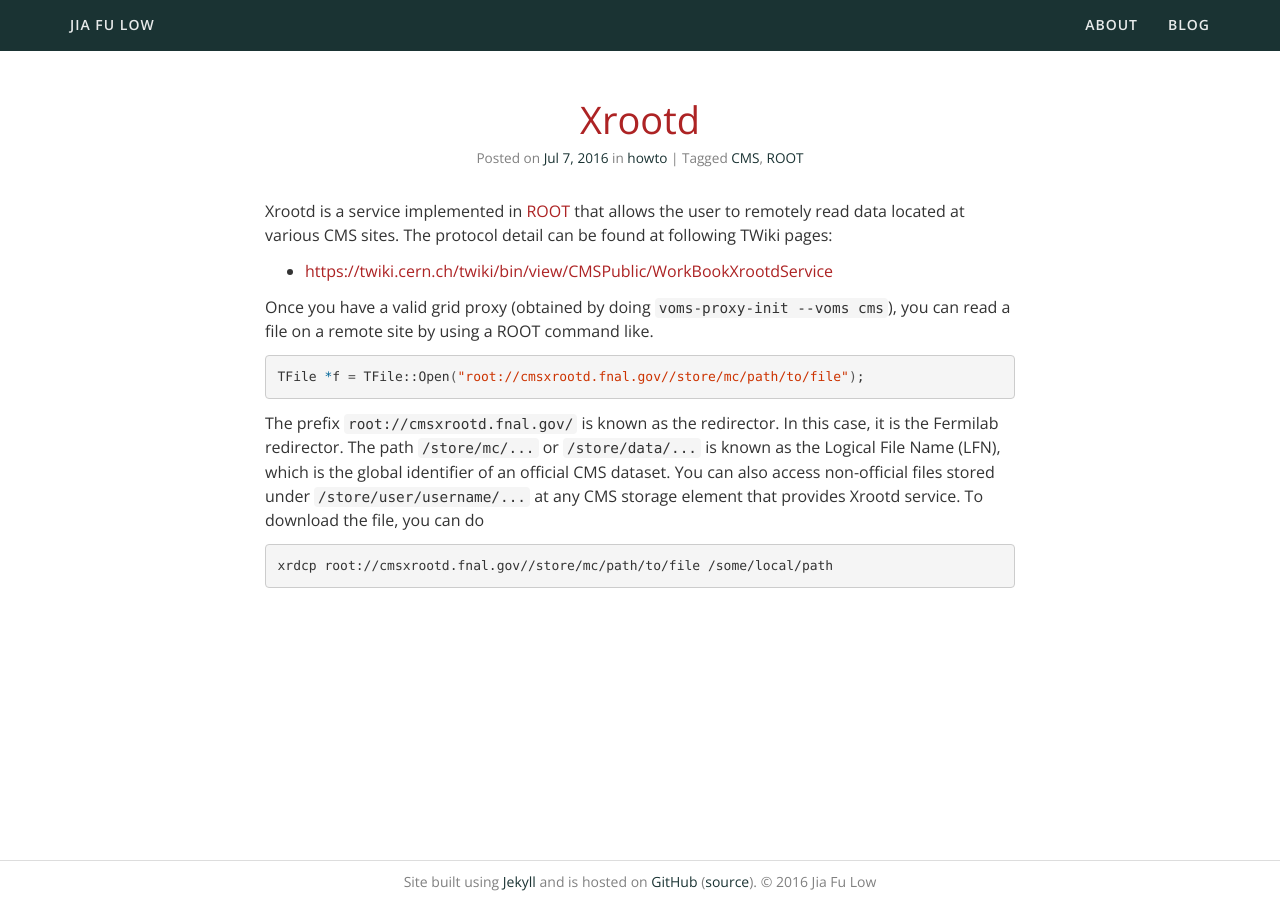
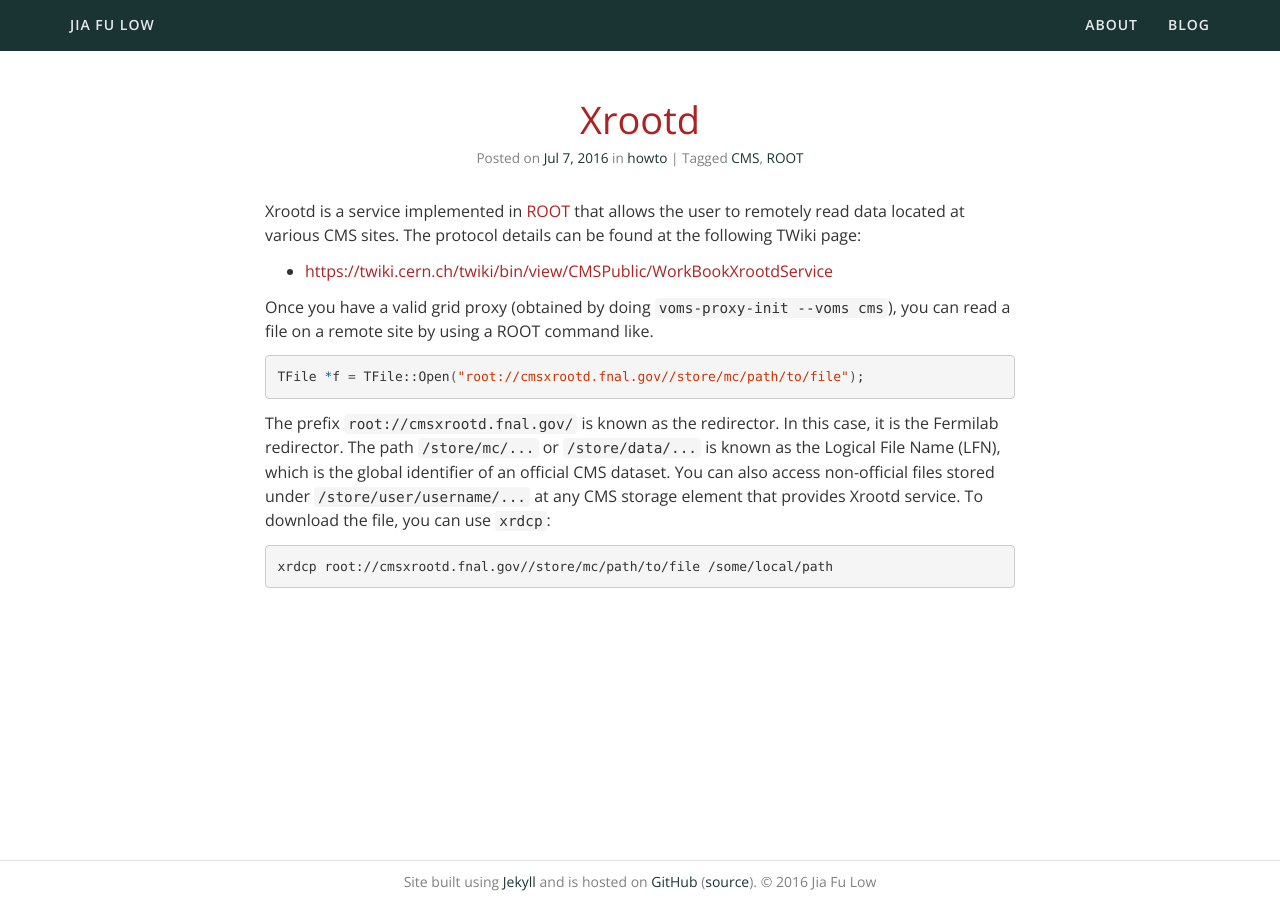
Before and after one commit to jiafulow/jiafulow.github.io, a Jekyll site: the page built from _posts/2016-07-07-root-xrootd.md, in a window 1280 px wide. Built offline with Jekyll 4.4.1, drawn with Linux system fonts in a browser that asks for light colours; nearby versions of some CDN libraries.

Commit message:
Update 2016-07-07-root-xrootd.md

````diff
--- a/_posts/2016-07-07-root-xrootd.md
+++ b/_posts/2016-07-07-root-xrootd.md
@@ -6,7 +6,7 @@ categories: [howto]
 tags: [ROOT, CMS]
 ---
 
-Xrootd is a service implemented in [ROOT](https://root.cern.ch/) that allows the user to remotely read data located at various CMS sites. The protocol detail can be found at following TWiki pages:
+Xrootd is a service implemented in [ROOT](https://root.cern.ch/) that allows the user to remotely read data located at various CMS sites. The protocol details can be found at the following TWiki page:
 
 - <https://twiki.cern.ch/twiki/bin/view/CMSPublic/WorkBookXrootdService>
 
@@ -19,7 +19,7 @@ TFile *f = TFile::Open("root://cmsxrootd.fnal.gov//store/mc/path/to/file");
 The prefix `root://cmsxrootd.fnal.gov/` is known as the redirector. In this case, it is the Fermilab redirector.
 The path `/store/mc/...` or `/store/data/...` is known as the Logical File Name (LFN), which is the global identifier of an official CMS dataset.
 You can also access non-official files stored under `/store/user/username/...` at any CMS storage element that provides Xrootd service.
-To download the file, you can do
+To download the file, you can use `xrdcp`:
 
 ``` sh
 xrdcp root://cmsxrootd.fnal.gov//store/mc/path/to/file /some/local/path
````
